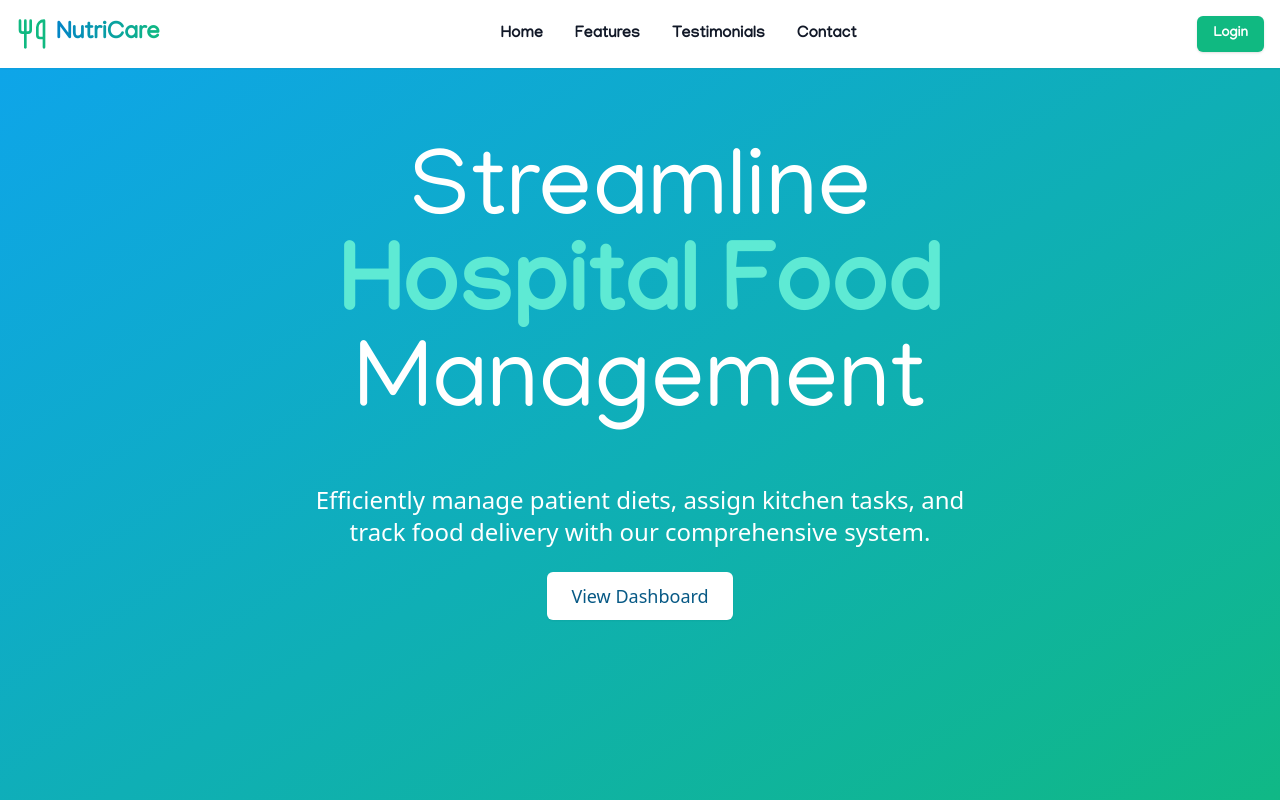
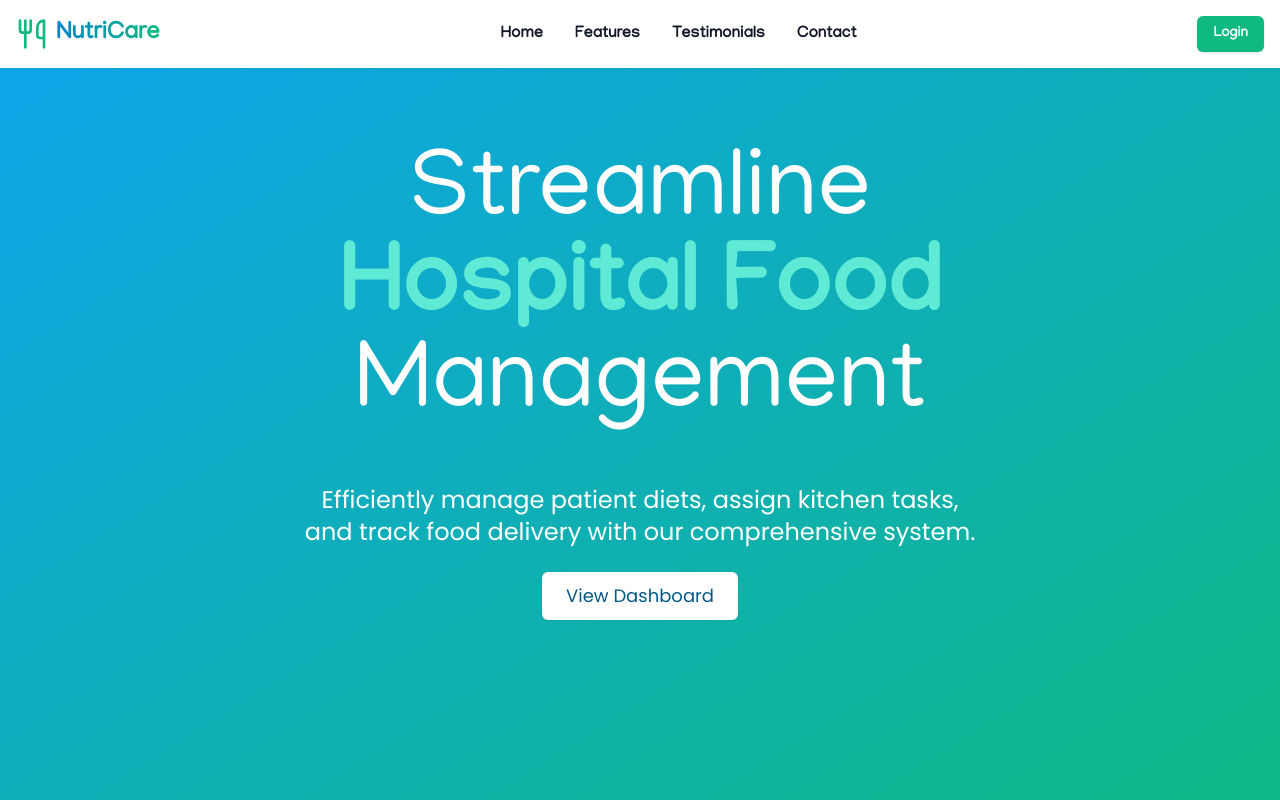
Before and after one commit to Akash-YS05/NutriCare, a Next.js app: page / in a window 1280 px wide. Built offline with nearby package versions, Linux system fonts and the light colour scheme; no server answers.

Commit message:
deploy fix

```diff
--- a/app/page.tsx
+++ b/app/page.tsx
@@ -20,7 +20,7 @@ export default function Home() {
   };
 
   return (
-    <div className={`min-h-screen bg-gray-50 font-sans scroll-smooth`}>
+    <div className={`min-h-screen bg-gray-50 ${poppins.className} font-sans scroll-smooth`}>
       <header className="bg-white shadow-sm sticky top-0 z-10 font-[Manjari]">
         <div className="container mx-auto px-4 py-4 flex items-center justify-between">
           <Link href="/" className="flex items-center space-x-2">
```
